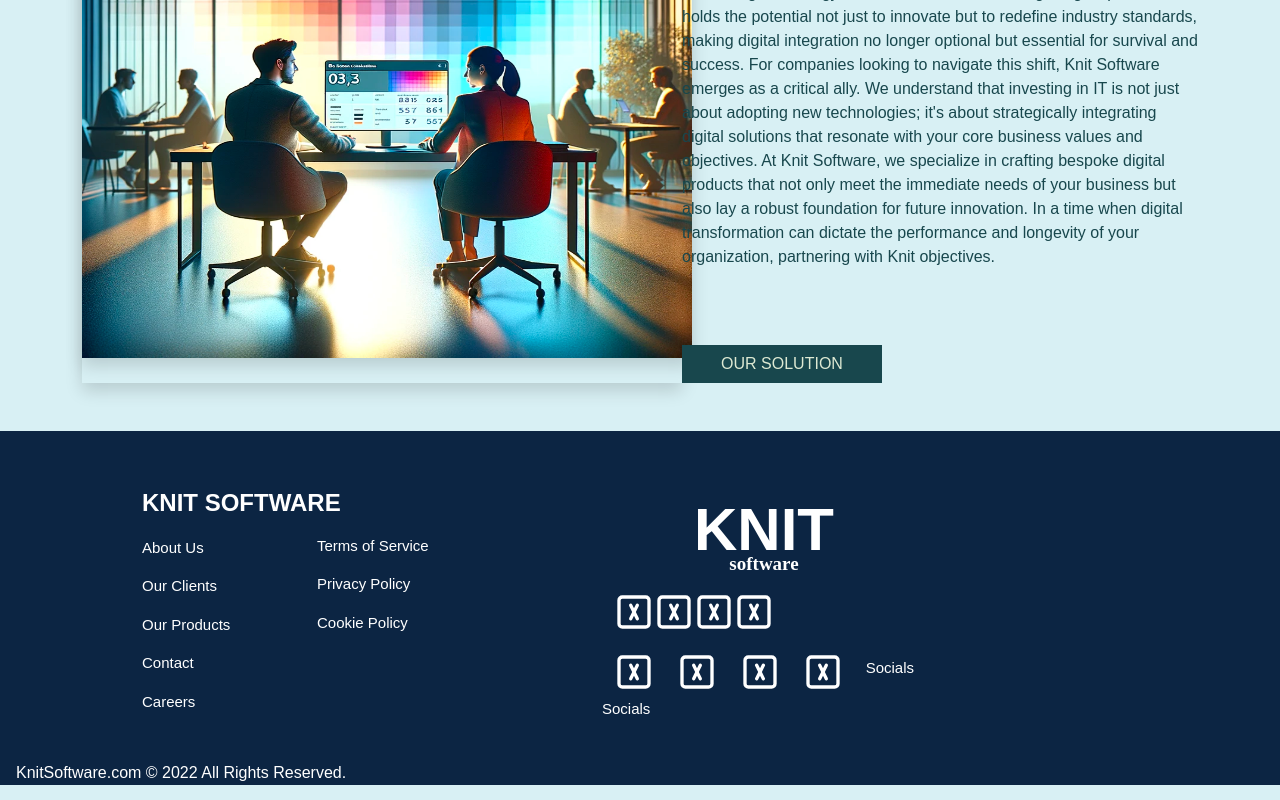
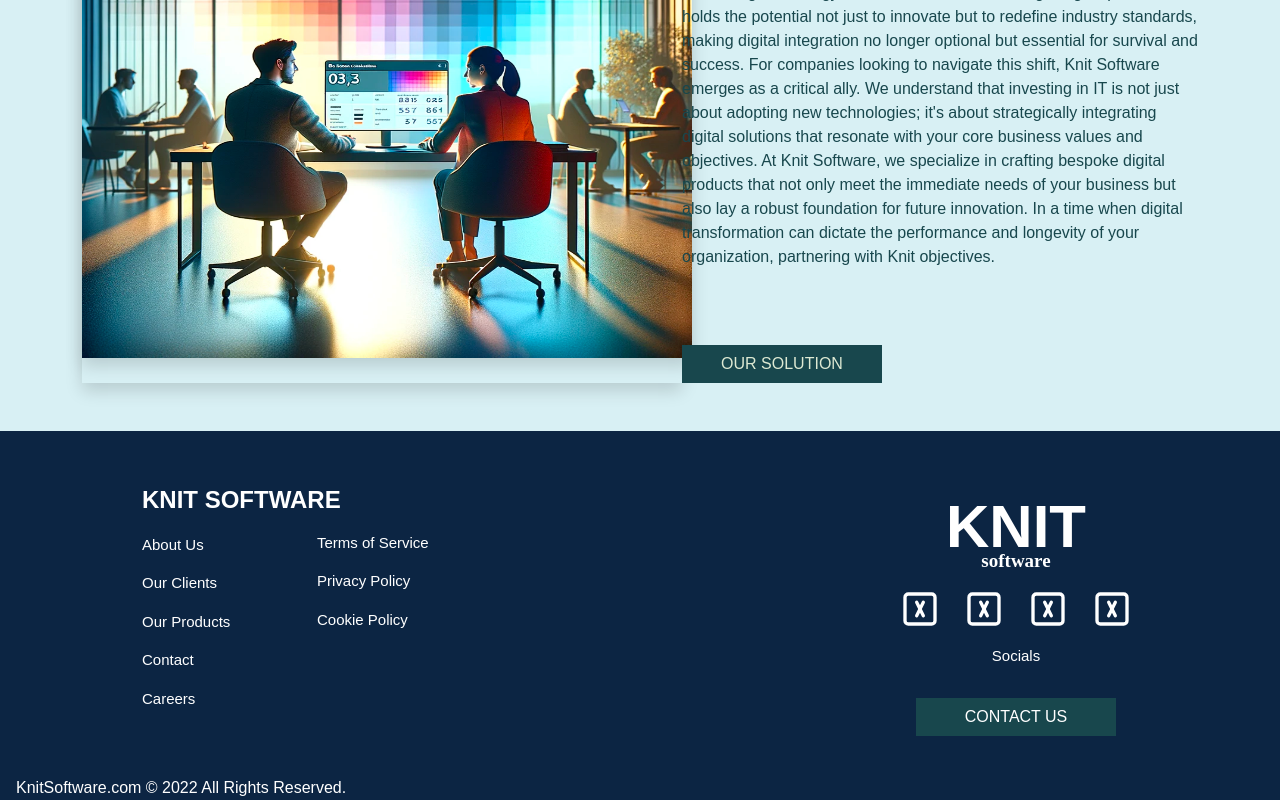
Before and after one commit to burhanturan/KnitPractice, a Next.js app: page / in a window 1280 px wide. Shown: the part 1291-2091 px from the top of the page. Built offline with nearby package versions, Linux system fonts and the light colour scheme.

Commit message:
last changes

```diff
--- a/components/common/Footer2.jsx
+++ b/components/common/Footer2.jsx
@@ -6,7 +6,7 @@ const styleFooter = {
   color: "#ffffff",
   fontSize: "15px",
   fontFamily: "Arial",
-  minHeight: "340px",
+  minHeight: "300px",
 };
 
 const styleList = {
@@ -26,11 +26,22 @@ const styleHeader = {
   marginBottom: "-25px",
 };
 
+const styleContactUs = {
+  width: "200px",
+  backgroundColor: "#18474D",
+  color: "#ffffff",
+  marginTop: "30px",
+};
+
+const styleSecondSection = {
+  marginLeft: "300px",
+};
+
 // ms-5  start-50 col mt-4
 export default function Footer() {
   return (
     <div className="footer mt-5">
-      <div className=" " style={{ ...styleFooter, paddingTop: "4px" }}>
+      <div className=" " style={{ ...styleFooter, paddingTop: "1px" }}>
         <div className="container" style={{ ...styleList }}>
           <div className="row">
             <div className="col-md-5">
@@ -122,14 +133,14 @@ export default function Footer() {
                 </li>
               </ul>
             </div>
-            <div className="col-md-4 ms-5 justify-content-between align-items-center">
+            <div style={{ ...styleSecondSection }} className="col-md-4">
               <ul className="">
                 <Link
                   // style={{ ...stylesWholeHeader }}
                   className="navbar-brand"
                   href="/"
                 >
-                  <div className="d-flex align-items-center flex-column mb-0">
+                  <div className="w-100 d-flex align-items-center flex-column mb-0">
                     <span
                       style={{
                         ...styleHeader,
@@ -151,10 +162,10 @@ export default function Footer() {
                   </div>
                 </Link>
 
-                <div className="container">
+                <div className="container w-100">
                   <div className="row">
-                    <div className="col-md-12">
-                      <div>
+                    <div className="col-md-12 ">
+                      <div className=" container d-flex justify-content-center gap-4 align-items-center">
                         <Link className="fs-1 text-white" href={"/"}>
                           <TbSquareLetterX />
                         </Link>
@@ -168,30 +179,38 @@ export default function Footer() {
                           <TbSquareLetterX />
                         </Link>
                       </div>
+                      <div>
+                        <p
+                          style={{
+                            color: "#ffffff",
+                            display: "flex",
+                            justifyContent: "center",
+                            marginTop: "10px",
+                          }}
+                          className=""
+                        >
+                          Socials
+                        </p>
+                      </div>
 
+                      <div
+                        style={{ ...styleContactUs }}
+                        className="container d-flex justify-content-center align-items-center"
+                      >
+                        <Link
+                          href="/"
+                          className="btn rounded-0"
+                          style={{
+                            color: "#ffffff",
+                            gap: "40px",
+                          }}
+                        >
+                          CONTACT US
+                        </Link>
+                      </div>
                     </div>
                   </div>
                 </div>
-
-                <div className=" ">
-                  <div className="container d-flex justify-content-between align-items-center">
-                    <Link className="fs-1 text-white" href={"/"}>
-                      <TbSquareLetterX />
-                    </Link>
-                    <Link className="fs-1 text-white" href={"/"}>
-                      <TbSquareLetterX />
-                    </Link>
-                    <Link className="fs-1 text-white" href={"/"}>
-                      <TbSquareLetterX />
-                    </Link>
-                    <Link className="fs-1 text-white" href={"/"}>
-                      <TbSquareLetterX />
-                    </Link>
-                    <div>Socials</div>
-                  </div>
-                </div>
-
-                <p className="justify-content-between align-items-center">Socials</p>
               </ul>
             </div>
           </div>
--- a/components/common/Header.jsx
+++ b/components/common/Header.jsx
@@ -31,7 +31,7 @@ const stylesWholeHeader = {
 export default function Header() {
   return (
     <div
-      className="sticky-top container justify-content-between align-items-center "
+      className="sticky-top absolute-top position-sticky container justify-content-between align-items-center "
       style={{ ...stylesWholeHeader }}
     >
       <nav className="navbar navbar-expand-lg ">
```
